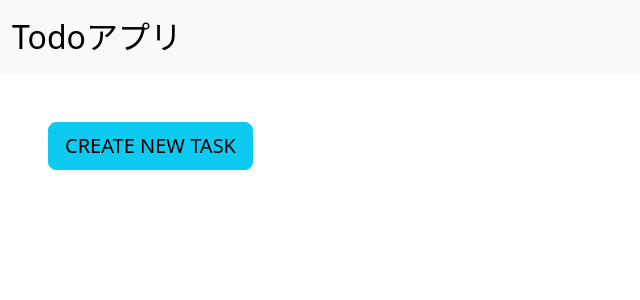
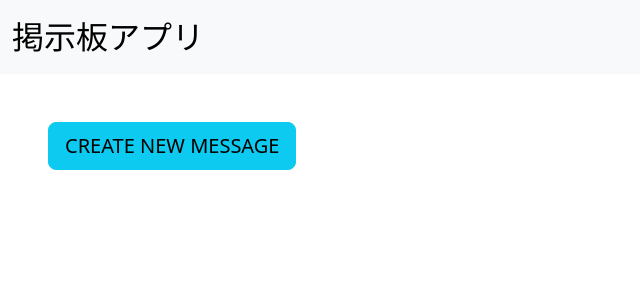
Before and after one commit to masakazu268/todo-app-new, a Flask app: page / in a window 1280 px wide. Shown: the top 300 px of the page, without its empty margins (0-640 px from the left). Run offline with Flask 3, Linux system fonts and the light colour scheme; some libraries are stand-ins or nearby versions.

Commit message:
CSS-update

```diff
--- a/templates/base.html
+++ b/templates/base.html
@@ -10,7 +10,7 @@
 <body>
     <nav class="navbar bg-body-tertiary">
         <div class="container-fluid">
-          <a class="navbar-brand" href="/" style="font-size: 2rem;">Todoアプリ</a>
+          <a class="navbar-brand" href="/" style="font-size: 2rem;">掲示板アプリ</a>
         </div>
       </nav>
       {% block body %}{% endblock %}
--- a/templates/detail.html
+++ b/templates/detail.html
@@ -7,9 +7,8 @@
       <h2 class="card-title">{{ post.title }}<span class="ml-3" style="font-size: 0.5em;">期限：{{ post.due.date() }}</span></h2>
          <p>{{ post.detail}}</p>
          <a class="btn btn-outline-success" href="/" role="button">Return</a>
-         <!-- <a class="btn btn-secondary" href="detail/{{ post.id }}" role="button">Dtail</a> -->
          <a class="btn btn-success" href="update/{{ post.id }}" role="button">Update</a>
-         <!-- <a class="btn btn-danger" href="delete/{{ post.id }}" role="button">Delete</a> -->
+
    </div>
 </div>
 
--- a/templates/index.html
+++ b/templates/index.html
@@ -2,13 +2,13 @@
 
 {% block body %}
 
-<a class="btn btn-info btn-lg m-5" href="/create" role="button">CREATE NEW TASK</a>
+<a class="btn btn-info btn-lg m-5" href="/create" role="button">CREATE NEW MESSAGE</a>
 {% for post in posts %}
 <div class="card w-50 mb-3" style="margin: auto;">
        <div class="card-body">
          {% if post.due.date() < today %}
          <div class="alert alert-warning" role="alert">
-            期限切れです！
+            MESSAGE
           </div>
         {% endif %}
 
```
Also changed, not shown: instance/todo.db.
